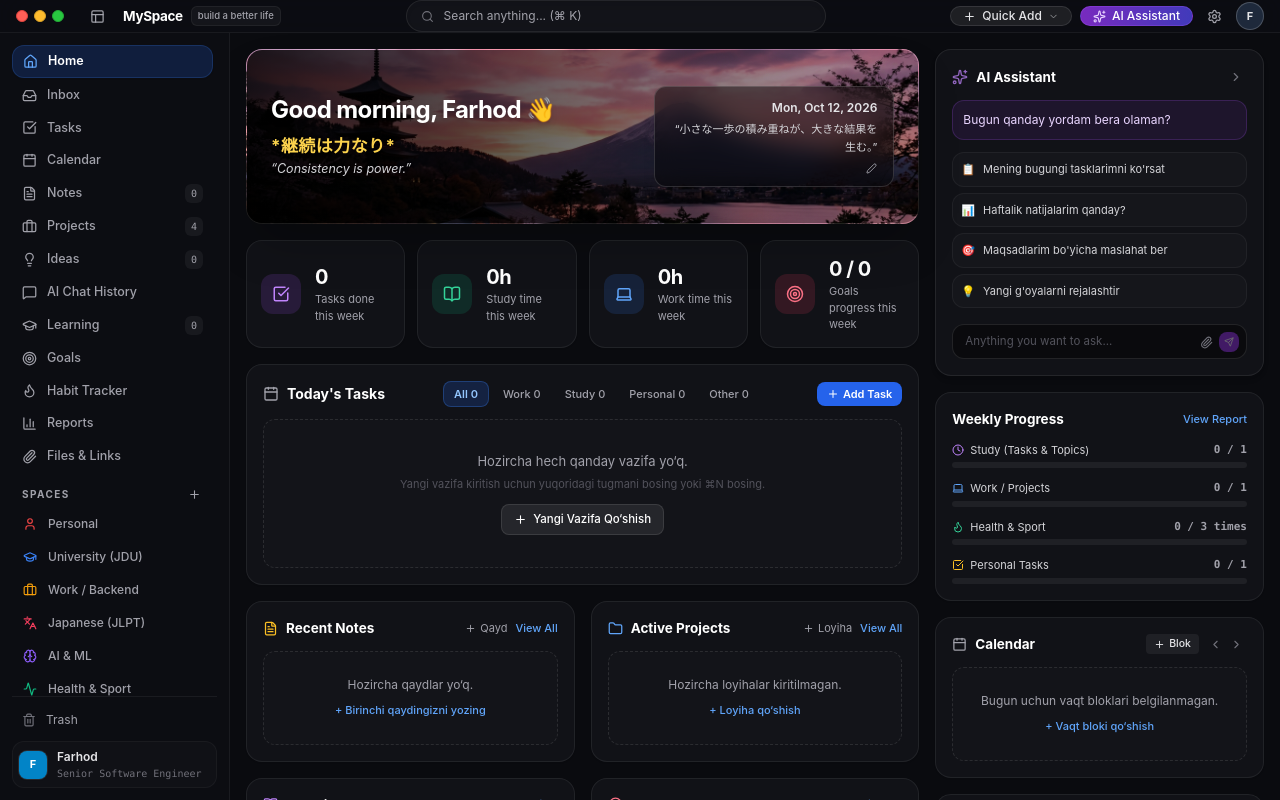
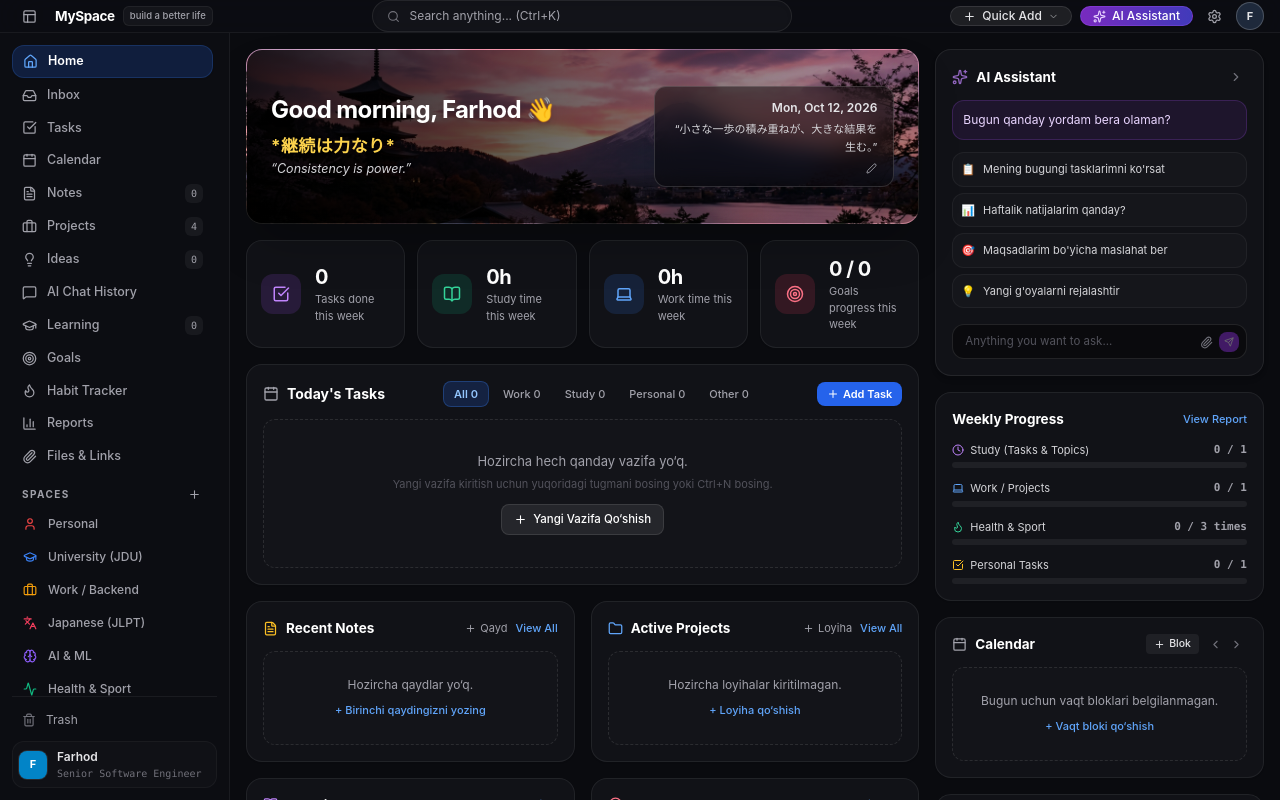
Before and after one commit to Farhodoff/CogniDev, a React (Vite) app: page / in a window 1280 px wide. Built offline with nearby package versions, Linux system fonts and the light colour scheme.

Commit message:
feat(cross-platform): complete Windows native UI adaptations, silent subprocess execution and dynamic shortcuts

```diff
--- a/src/components/AiAssistantDrawer.tsx
+++ b/src/components/AiAssistantDrawer.tsx
@@ -17,6 +17,7 @@ import {
 } from 'lucide-react';
 import { useSynapse } from '../lib/store';
 import { firstEnabledProvider } from '../lib/providers';
+import { formatShortcut } from '../lib/platform';
 
 const QUICK_PROMPTS = [
   { icon: Clock, label: 'Bugungi kunimni tahlil qilib ber', prompt: 'Bugungi kunim va bajargan vazifalarimni tahlil qilib, xulosa va tavsiyalar ber.' },
@@ -106,7 +107,7 @@ export default function AiAssistantDrawer() {
           </button>
           <button
             onClick={() => setAiDrawerOpen(false)}
-            title="Yopish (⌘J)"
+            title={`Yopish (${formatShortcut('J')})`}
             className="rounded-lg p-1.5 text-zinc-400 hover:bg-white/10 hover:text-zinc-200 transition"
           >
             <X size={15} />
--- a/src/components/DashboardWorkspace.tsx
+++ b/src/components/DashboardWorkspace.tsx
@@ -25,6 +25,7 @@ import {
 } from 'lucide-react';
 import { useSynapse } from '../lib/store';
 import { callAi } from '../lib/ai';
+import { formatShortcut } from '../lib/platform';
 import type { ScheduleBlock } from '../lib/types';
 
 export default function DashboardWorkspace() {
@@ -407,7 +408,7 @@ ${realContext}`;
               {filteredTasks.length === 0 ? (
                 <div className="py-8 text-center rounded-xl border border-dashed border-white/10 bg-white/[0.01]">
                   <p className="text-[13px] text-zinc-400">Hozircha hech qanday vazifa yo‘q.</p>
-                  <p className="text-[11px] text-zinc-600 mt-1">Yangi vazifa kiritish uchun yuqoridagi tugmani bosing yoki ⌘N bosing.</p>
+                  <p className="text-[11px] text-zinc-600 mt-1">Yangi vazifa kiritish uchun yuqoridagi tugmani bosing yoki {formatShortcut('N')} bosing.</p>
                   <button
                     onClick={() => setTaskModal(true)}
                     className="mt-3 inline-flex items-center gap-1.5 rounded-lg bg-white/[0.08] hover:bg-white/[0.14] border border-white/10 px-3 py-1.5 text-[11.5px] font-medium text-white transition"
--- a/src/components/GuideModal.tsx
+++ b/src/components/GuideModal.tsx
@@ -1,5 +1,6 @@
 import { useState } from 'react';
 import { BookOpen, X, CheckCircle2, Bot, Mic, Cpu, Search, Sparkles, ShieldCheck, Database } from 'lucide-react';
+import { modKey, modPrefix } from '../lib/platform';
 
 const SECTIONS = [
   {
@@ -201,7 +202,7 @@ export default function GuideModal({ open, onClose }: { open: boolean; onClose:
                     <Sparkles size={16} /> 1-Click AI Import
                   </div>
                   <p className="text-[12.5px] text-zinc-300 leading-relaxed">
-                    Tepadagi <strong>"Yangi" → "AI Import"</strong> tugmasini bosing yoki <code>⌘+K</code> menyusidan tanlang. Brauzerdagi AI suhbatini nusxalab (Ctrl+C), ushbu oynaga qo'ying.
+                    Tepadagi <strong>"Yangi" → "AI Import"</strong> tugmasini bosing yoki <code>{modPrefix}K</code> menyusidan tanlang. Brauzerdagi AI suhbatini nusxalab (Ctrl+C), ushbu oynaga qo'ying.
                   </p>
                   <p className="text-[12px] text-zinc-400">
                     Tizim suhbatdan <strong>kod yechimini</strong>, <strong>asosiy xulosalarni</strong> va <strong>promptni</strong> avtomatik ajratib, tegishli vazifaga biriktirib beradi!
@@ -265,19 +266,19 @@ export default function GuideModal({ open, onClose }: { open: boolean; onClose:
                 <div className="space-y-2">
                   <div className="flex items-center justify-between rounded-xl border border-white/[0.07] bg-white/[0.02] px-4 py-3">
                     <span className="text-zinc-200">Ish maydonlari o‘rtasida tezkor almashish (Dashboard, Vazifalar, Qaydlar, Roadmap, G‘oyalar, Tahlil)</span>
-                    <kbd className="rounded-lg border border-white/10 bg-white/5 px-2.5 py-1 font-mono text-[11px] text-amber-300">⌘ + 1 .. 6</kbd>
+                    <kbd className="rounded-lg border border-white/10 bg-white/5 px-2.5 py-1 font-mono text-[11px] text-amber-300">{modKey} + 1 .. 6</kbd>
                   </div>
                   <div className="flex items-center justify-between rounded-xl border border-white/[0.07] bg-white/[0.02] px-4 py-3">
                     <span className="text-zinc-200">AI Assistant Chat paneli (yig‘ish / ochish)</span>
-                    <kbd className="rounded-lg border border-purple-500/30 bg-purple-500/10 px-2.5 py-1 font-mono text-[11px] text-purple-300">⌘ + J</kbd>
+                    <kbd className="rounded-lg border border-purple-500/30 bg-purple-500/10 px-2.5 py-1 font-mono text-[11px] text-purple-300">{modKey} + J</kbd>
                   </div>
                   <div className="flex items-center justify-between rounded-xl border border-white/[0.07] bg-white/[0.02] px-4 py-3">
                     <span className="text-zinc-200">Spotlight tezkor qidiruv (Command Palette)</span>
-                    <kbd className="rounded-lg border border-white/10 bg-white/5 px-2.5 py-1 font-mono text-[11px] text-sky-300">⌘ + K</kbd>
+                    <kbd className="rounded-lg border border-white/10 bg-white/5 px-2.5 py-1 font-mono text-[11px] text-sky-300">{modKey} + K</kbd>
                   </div>
                   <div className="flex items-center justify-between rounded-xl border border-white/[0.07] bg-white/[0.02] px-4 py-3">
                     <span className="text-zinc-200">Yangi muhandislik vazifasi qo‘shish</span>
-                    <kbd className="rounded-lg border border-white/10 bg-white/5 px-2.5 py-1 font-mono text-[11px] text-sky-300">⌘ + N</kbd>
+                    <kbd className="rounded-lg border border-white/10 bg-white/5 px-2.5 py-1 font-mono text-[11px] text-sky-300">{modKey} + N</kbd>
                   </div>
                   <div className="flex items-center justify-between rounded-xl border border-white/[0.07] bg-white/[0.02] px-4 py-3">
                     <span className="text-zinc-200">Oynalarni yopish / Qidiruvni tozalash</span>
@@ -290,7 +291,7 @@ export default function GuideModal({ open, onClose }: { open: boolean; onClose:
 
           {/* Footer */}
           <div className="flex items-center justify-between border-t border-white/[0.08] px-6 py-3.5 bg-white/[0.01]">
-            <span className="font-mono text-[11px] text-zinc-500">CogniDev v0.1.1 · macOS Native Engineering Cockpit</span>
+            <span className="font-mono text-[11px] text-zinc-500">CogniDev v0.1.3 · macOS & Windows Engineering Cockpit</span>
             <button
               onClick={onClose}
               className="rounded-xl bg-gradient-to-r from-sky-500 to-blue-600 px-5 py-1.5 text-[12.5px] font-semibold text-white shadow-md hover:brightness-110 transition"
--- a/src/components/Header.tsx
+++ b/src/components/Header.tsx
@@ -20,6 +20,7 @@ import {
 import { useSynapse } from '../lib/store';
 import { dumpDatabase, restoreDatabase, type VaultDump } from '../lib/db';
 import { exportVaultFile, isTauri, parseVault, pickVaultFileContents } from '../lib/vault';
+import { isMac, formatShortcut } from '../lib/platform';
 import { rubaiStatus } from '../lib/stt';
 import { enabledProviders } from '../lib/providers';
 import { checkAppUpdate } from '../lib/updater';
@@ -166,11 +167,11 @@ export default function Header({ onPalette }: { onPalette: () => void }) {
       <header
         data-tauri-drag-region
         className="sticky top-0 z-40 flex h-13 shrink-0 items-center justify-between border-b border-white/[0.06] bg-[#0c0d12]/95 px-4 backdrop-blur-xl"
-        style={isTauri ? { paddingLeft: 84 } : undefined}
+        style={isTauri && isMac ? { paddingLeft: 84 } : undefined}
       >
-        {/* Left Side: Traffic lights, Layout icon & MySpace title */}
+        {/* Left Side: Traffic lights (macOS only), Layout icon & MySpace title */}
         <div className="flex items-center gap-3 shrink-0">
-          {!isTauri && (
+          {!isTauri && isMac && (
             <div className="flex shrink-0 items-center gap-1.5 pr-2" aria-hidden>
               <span className="h-3 w-3 rounded-full bg-[#ff5f57] border border-[#e0443e]" />
               <span className="h-3 w-3 rounded-full bg-[#febc2e] border border-[#d8a127]" />
@@ -205,11 +206,11 @@ export default function Header({ onPalette }: { onPalette: () => void }) {
               if (onPalette) onPalette();
             }}
             className="flex w-full items-center gap-2.5 rounded-full border border-white/[0.08] bg-white/[0.03] px-3.5 py-1.5 text-left text-zinc-400 hover:border-white/20 hover:bg-white/[0.06] transition shadow-inner group"
-            title="Search anything... (⌘K)"
+            title={`Search anything... (${formatShortcut('K')})`}
           >
             <Search size={13} className="text-zinc-500 group-hover:text-zinc-300 transition shrink-0" />
             <span className="w-full truncate text-[12px] text-zinc-400 font-normal">
-              {search || 'Search anything... (⌘ K)'}
+              {search || `Search anything... (${formatShortcut('K', true)})`}
             </span>
           </button>
         </div>
@@ -238,7 +239,7 @@ export default function Header({ onPalette }: { onPalette: () => void }) {
                 >
                   <ClipboardList size={14} className="text-blue-400" />
                   <span>New Task</span>
-                  <kbd className="ml-auto text-[10px] text-zinc-500 font-mono">⌘N</kbd>
+                  <kbd className="ml-auto text-[10px] text-zinc-500 font-mono">{formatShortcut('N')}</kbd>
                 </button>
                 <button
                   onClick={async () => {
--- /dev/null
+++ b/src/lib/platform.ts
@@ -0,0 +1,37 @@
+// Cross-platform helper for CogniDev (macOS & Windows)
+
+export const isTauri = typeof window !== 'undefined' && '__TAURI_INTERNALS__' in window;
+
+export const isMac =
+  typeof navigator !== 'undefined' &&
+  (/Mac|iPod|iPhone|iPad/.test(navigator.userAgent) ||
+    (navigator as unknown as { userAgentData?: { platform?: string } }).userAgentData?.platform === 'macOS' ||
+    (typeof navigator.platform === 'string' && /Mac/i.test(navigator.platform)));
+
+export const isWindows =
+  typeof navigator !== 'undefined' &&
+  (/Win/.test(navigator.userAgent) ||
+    (navigator as unknown as { userAgentData?: { platform?: string } }).userAgentData?.platform === 'Windows' ||
+    (typeof navigator.platform === 'string' && /Win/i.test(navigator.platform)));
+
+/**
+ * Primary modifier key label: '⌘' on macOS, 'Ctrl' on Windows/Linux
+ */
+export const modKey = isMac ? '⌘' : 'Ctrl';
+
+/**
+ * Primary modifier key with connector: '⌘' on macOS, 'Ctrl+' on Windows/Linux
+ */
+export const modPrefix = isMac ? '⌘' : 'Ctrl+';
+
+/**
+ * Format shortcut for display in buttons, placeholders, and tooltips.
+ * e.g. formatShortcut('K') -> '⌘K' (Mac) | 'Ctrl+K' (Windows)
+ *      formatShortcut('K', true) -> '⌘ K' (Mac) | 'Ctrl+K' (Windows)
+ */
+export function formatShortcut(key: string, hasSpace = false): string {
+  if (isMac) {
+    return hasSpace ? `⌘ ${key}` : `⌘${key}`;
+  }
+  return `Ctrl+${key}`;
+}
```
Also changed, not shown: 1 other file (tests, documents, lock files or other folders).
